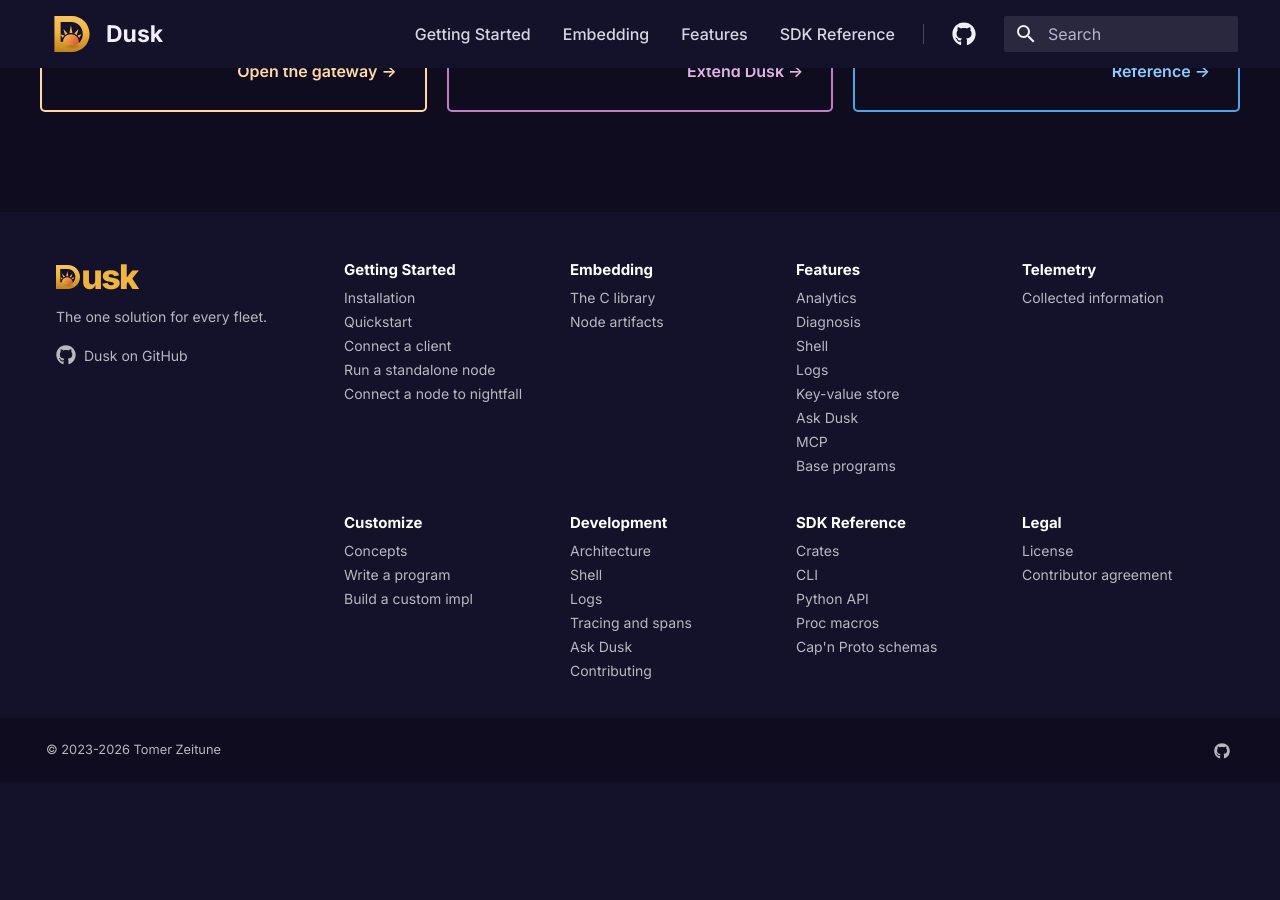
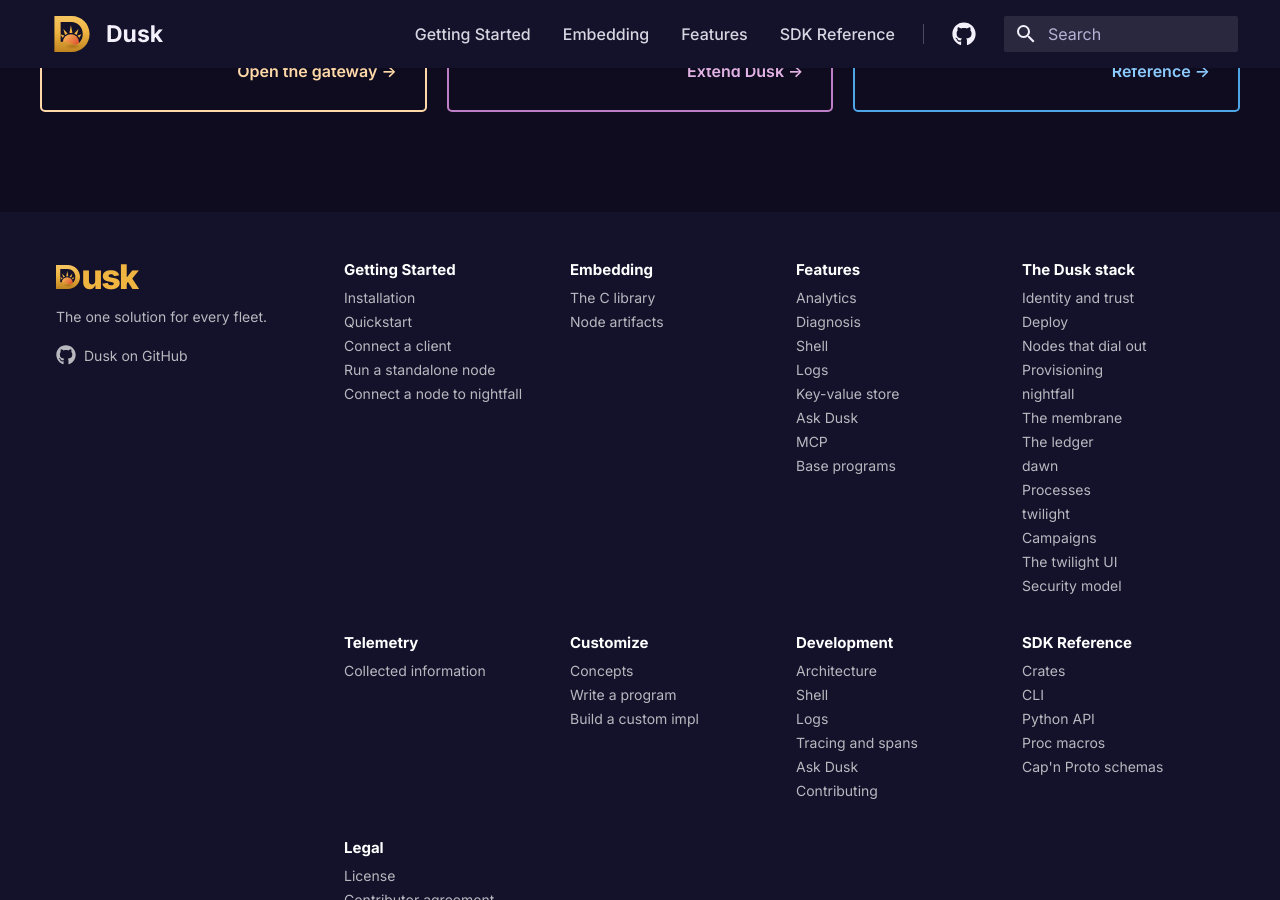
Before and after one commit to tomerze/dusk, an MkDocs documentation site: the page built from docs/docs/index.md, in a window 1280 px wide and 900 px high, scrolled down 7486 px. Built offline with MkDocs 1.6.1 and Material for MkDocs 9.7.7, drawn with Linux system fonts in a browser that asks for light colours; comment, search, counter and statistics services are not loaded; before the commit the page ends 8268 px from its top, so only the background shows below that.

Commit message:
Update docs with a section for the Dusk stack in the navigation
The overview first, then identity, then deploying, then the parts layer by
layer from the node up - nodes that dial out and provisioning, nightfall, the
membrane and the ledger, dawn and processes, twilight, campaigns and the UI -
and the security model last, since it draws on all of them.

Only index, identity, nodes, processes and security exist on this branch. The
other nine pages arrive with the stack branches that write them, and until
every one of them is merged mkdocs build --strict fails on the missing pages.

```diff
--- a/docs/mkdocs.yml
+++ b/docs/mkdocs.yml
@@ -90,6 +90,21 @@
       - Ask Dusk: features/ask-dusk.md
       - MCP: features/gateway.md
       - Base programs: getting-started/concepts/base.md
+  - The Dusk stack:
+      - stack/index.md
+      - Identity and trust: stack/identity.md
+      - Deploy: stack/deploy.md
+      - Nodes that dial out: stack/nodes.md
+      - Provisioning: stack/provisioning.md
+      - nightfall: stack/nightfall.md
+      - The membrane: stack/membrane.md
+      - The ledger: stack/ledger.md
+      - dawn: stack/dawn.md
+      - Processes: stack/processes.md
+      - twilight: stack/twilight.md
+      - Campaigns: stack/campaigns.md
+      - The twilight UI: stack/ui.md
+      - Security model: stack/security.md
   - Telemetry:
       - Collected information: telemetry/collected-information.md
   - Customize:
```
